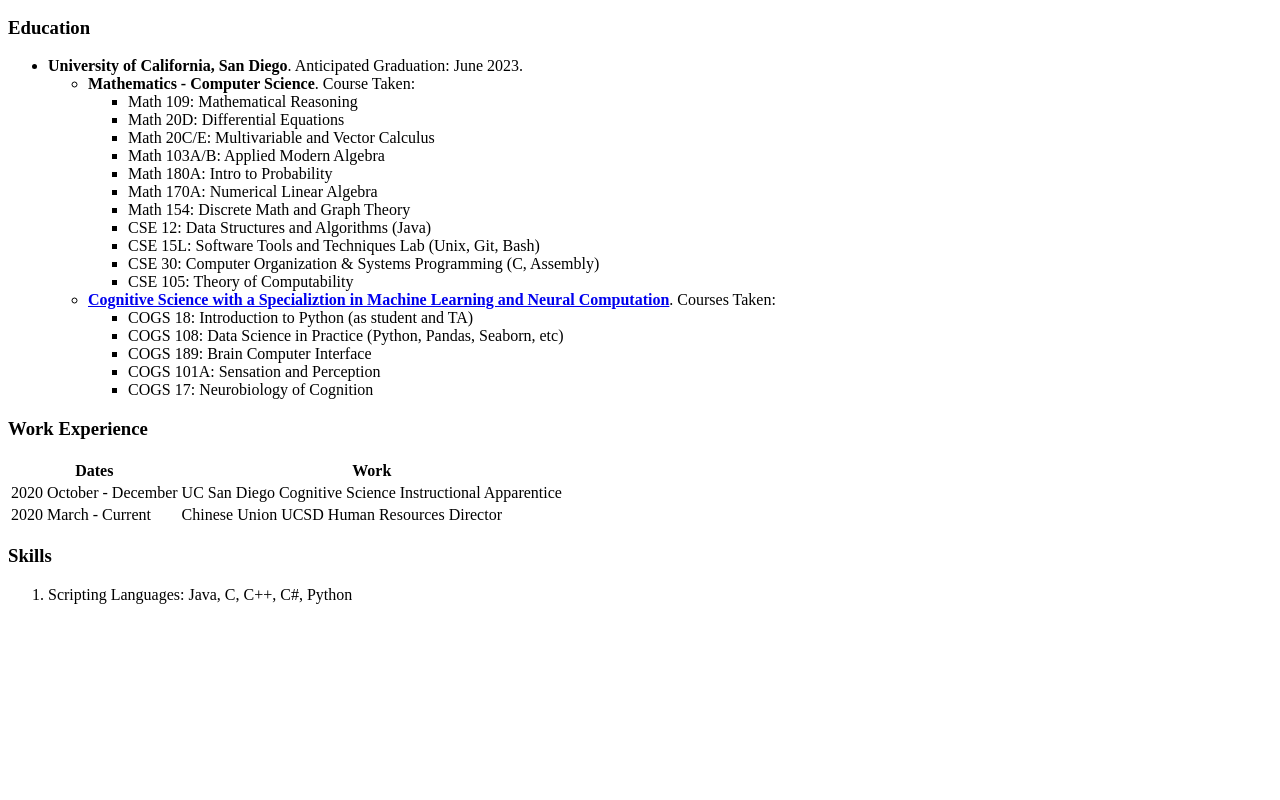
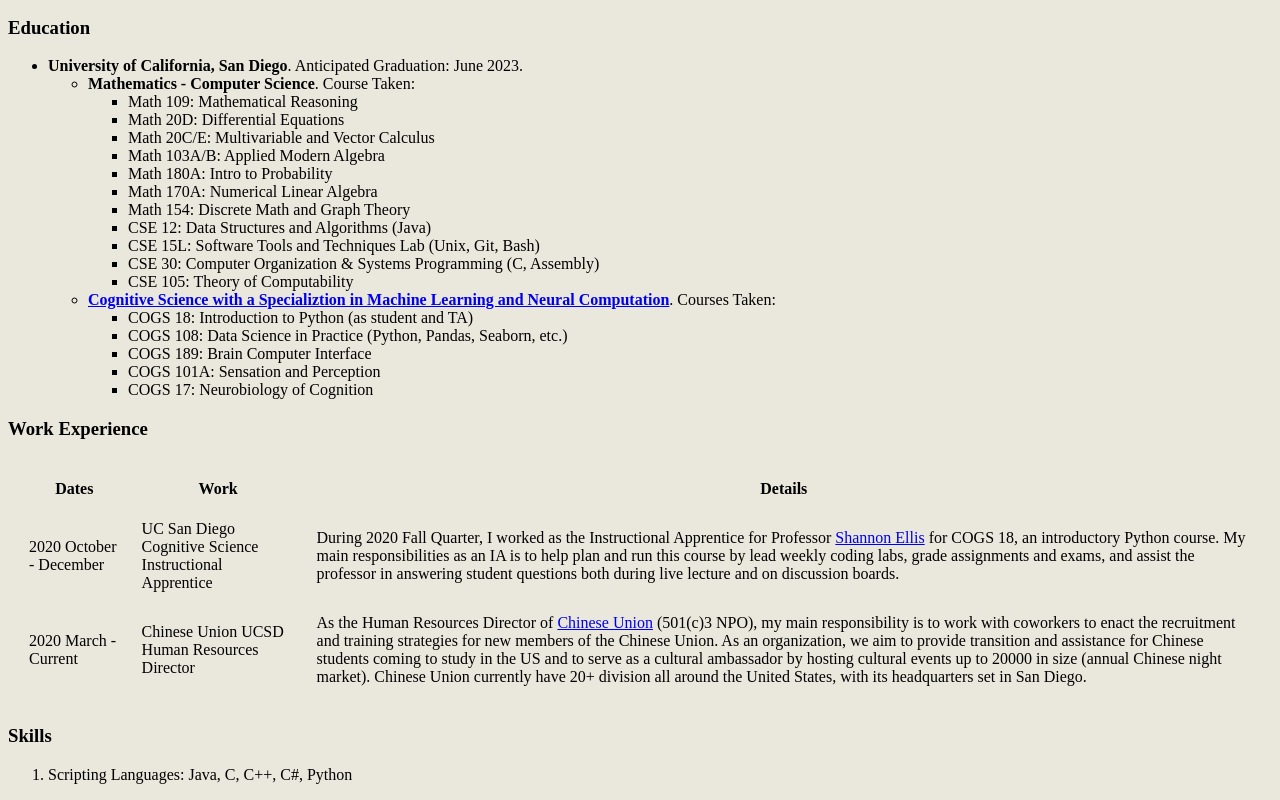
Before and after one commit to Harrison-Q-Ma/CV, a plain HTML site: page index.html in a window 1280 px wide. Shown: the part 464-1264 px from the top of the page. Before the commit the page ends 1084 px from the top, so only its background shows below. Drawn offline with Linux system fonts and the light colour scheme.

Commit message:
Updated Work Experience

```diff
--- a/index.html
+++ b/index.html
@@ -4,7 +4,7 @@
     <meta charset="utf-8">
     <title>Harrison Ma</title>
   </head>
-  <body>
+  <body style="background-color:#EAE7DC;">
     <img src="Profile_Pic.jpg" alt="Qixuan Ma Profile Picture">
     <h1>Qixuan "Harrison" Ma</h1>
     <p><em>Student at the University of California, San Diego. </em></p>
@@ -63,7 +63,7 @@
                 COGS 18: Introduction to Python (as student and TA)
                 </li>
               <li>
-                COGS 108: Data Science in Practice (Python, Pandas, Seaborn, etc)
+                COGS 108: Data Science in Practice (Python, Pandas, Seaborn, etc.)
                 </li>
               <li>
                 COGS 189: Brain Computer Interface
@@ -81,18 +81,24 @@
       </ul>
     <p>
     <h3>Work Experience</h3>
-    <table>
+    <table cellspacing="20">
       <tr>
         <th>Dates</th>
         <th>Work</th>
+        <th>Details</th>
       </tr>
       <tr>
         <td>2020 October - December</td>
-        <td>UC San Diego Cognitive Science Instructional Apparentice</td>
+        <td>UC San Diego Cognitive Science Instructional Apprentice</td>
+        <td>During 2020 Fall Quarter, I worked as the Instructional Apprentice for Professor <a href="http://www.shanellis.com/">Shannon Ellis</a> for COGS 18,
+            an introductory Python course. My main responsibilities as an IA is to help plan
+            and run this course by lead weekly coding labs, grade assignments and exams, and assist the professor
+            in answering student questions both during live lecture and on discussion boards.</td>
       </tr>
       <tr>
         <td>2020 March - Current</td>
         <td>Chinese Union UCSD Human Resources Director</td>
+        <td>As the Human Resources Director of <a href="https://www.chineseunion.org/">Chinese Union</a> (501(c)3 NPO), my main responsibility is to work with coworkers to enact the recruitment and training strategies for new members of the Chinese Union. As an organization, we aim to provide transition and assistance for Chinese students coming to study in the US and to serve as a cultural ambassador by hosting cultural events up to 20000 in size (annual Chinese night market). Chinese Union currently have 20+ division all around the United States, with its headquarters set in San Diego.</td>
       </tr>
     </table>
     <h3>Skills</h3>
```
